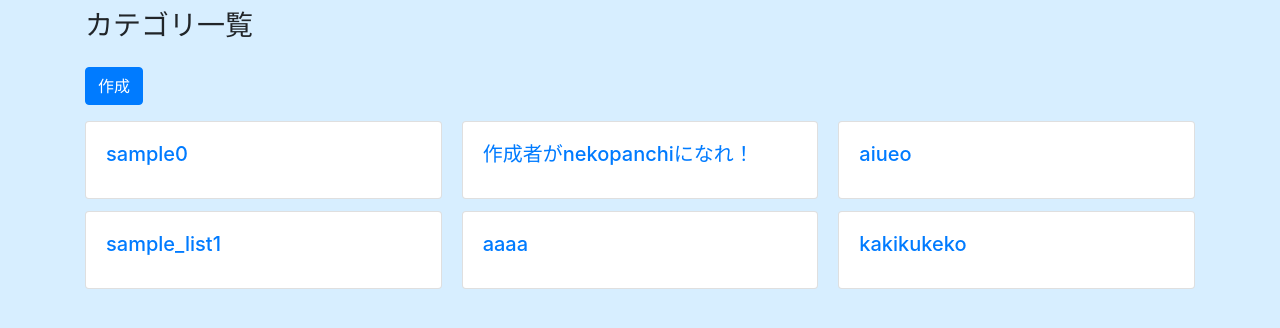
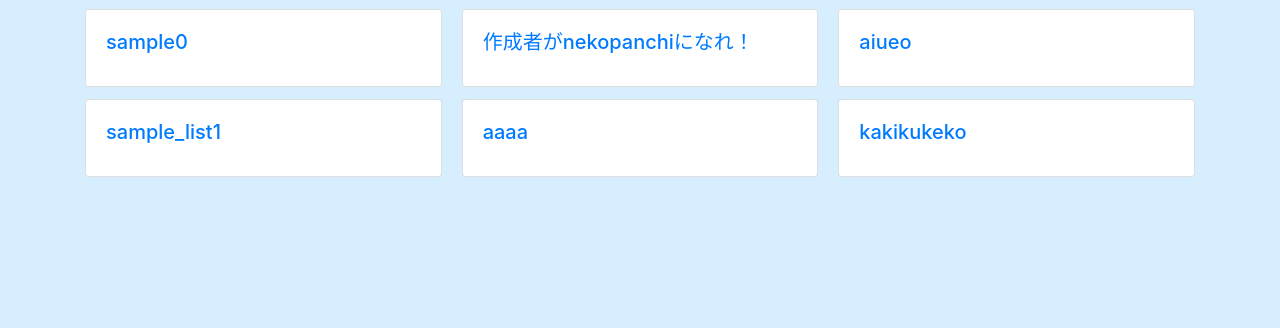
Before and after one commit to nekopanchi0423/mincha, a Django app: page /kanban/home/ in a window 1280 px wide. Shown: the part 71-399 px from the top of the page. Run offline with Django 4.2, Linux system fonts and the light colour scheme; a user stored in the database is signed in; data comes from the database, SQL or seed files in the repository; both versions use the stored data as it was after the commit; some libraries are stand-ins or nearby versions.

Commit message:
home.htmlの修正

```diff
--- a/kanban/templates/kanban/home.html
+++ b/kanban/templates/kanban/home.html
@@ -2,14 +2,11 @@
 
 {% block content %}
 <div class="container">
-  <h3>カテゴリ一覧</h3>
-  <a class="btn btn-primary my-3" href="{% url 'kanban:lists_create' %}" role="button">作成</a>
   <div class="card-columns">
     {% for list in list_list %}
     <a href="{% url 'kanban:lists_detail' list.pk %}" class="card">
       <div class="card-body">
         <h5 class="card-title">{{ list.title }}</h5>
-
       </div>
     </a>
     {% endfor %}
--- a/kanban/templates/kanban/lists/list.html
+++ b/kanban/templates/kanban/lists/list.html
@@ -9,9 +9,6 @@
     <a href="{% url 'kanban:lists_detail' list.pk %}" class="card">
       <div class="card-body">
         <h5 class="card-title">{{ list.title }}</h5>
-        <footer>
-          <small class="text-muted">作成者: {{ list.user.username }}</small>
-        </footer>
         <a href="{% url 'kanban:lists_update' list.pk %}" class="text-dark"><i class="far fa-edit fa-xs"></i></a>
         <a href="{% url 'kanban:lists_delete' list.pk %}" class="text-dark"><i class="far fa-trash-alt fa-xs"></i></a>
       </div>
```
Also changed, not shown: db.sqlite3.
